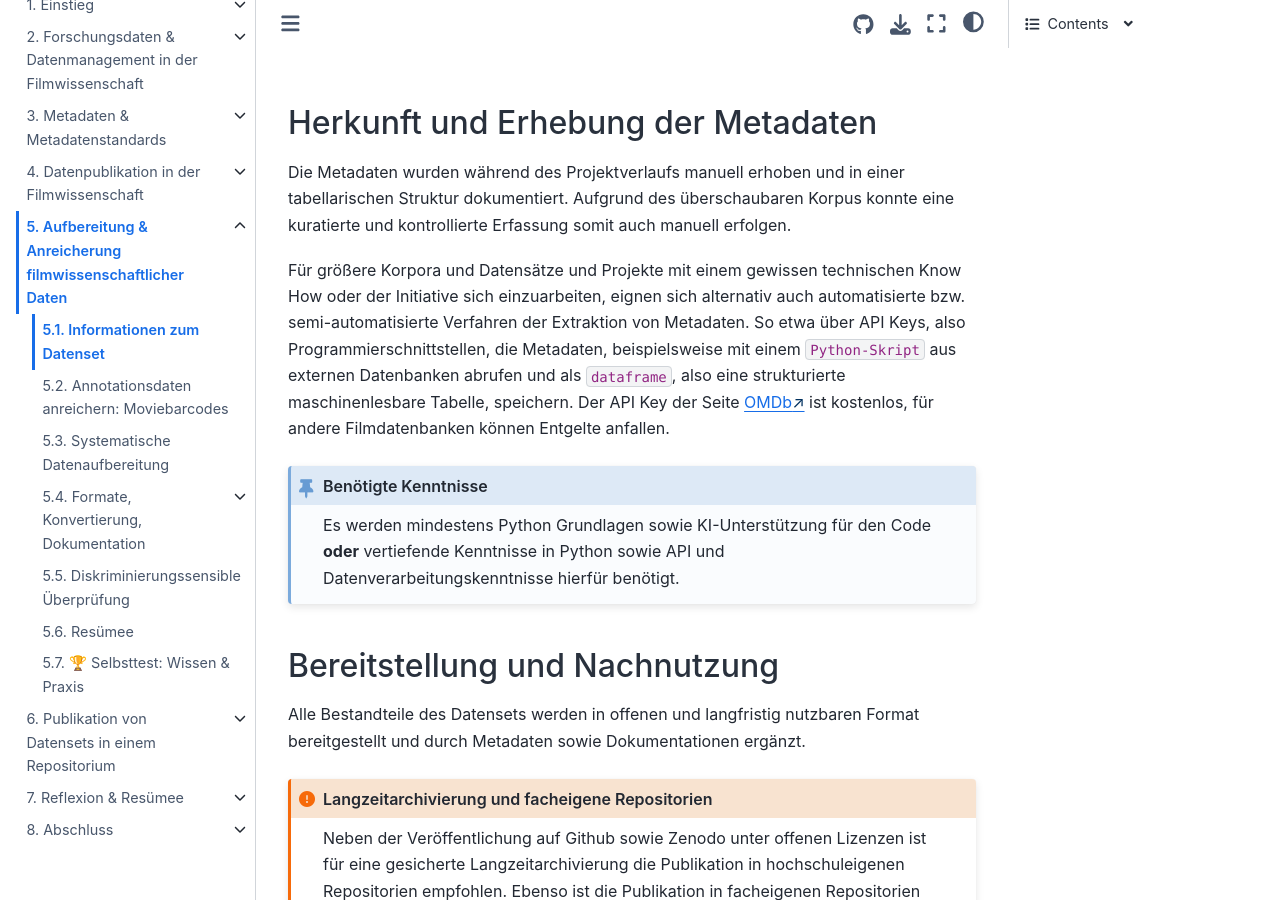
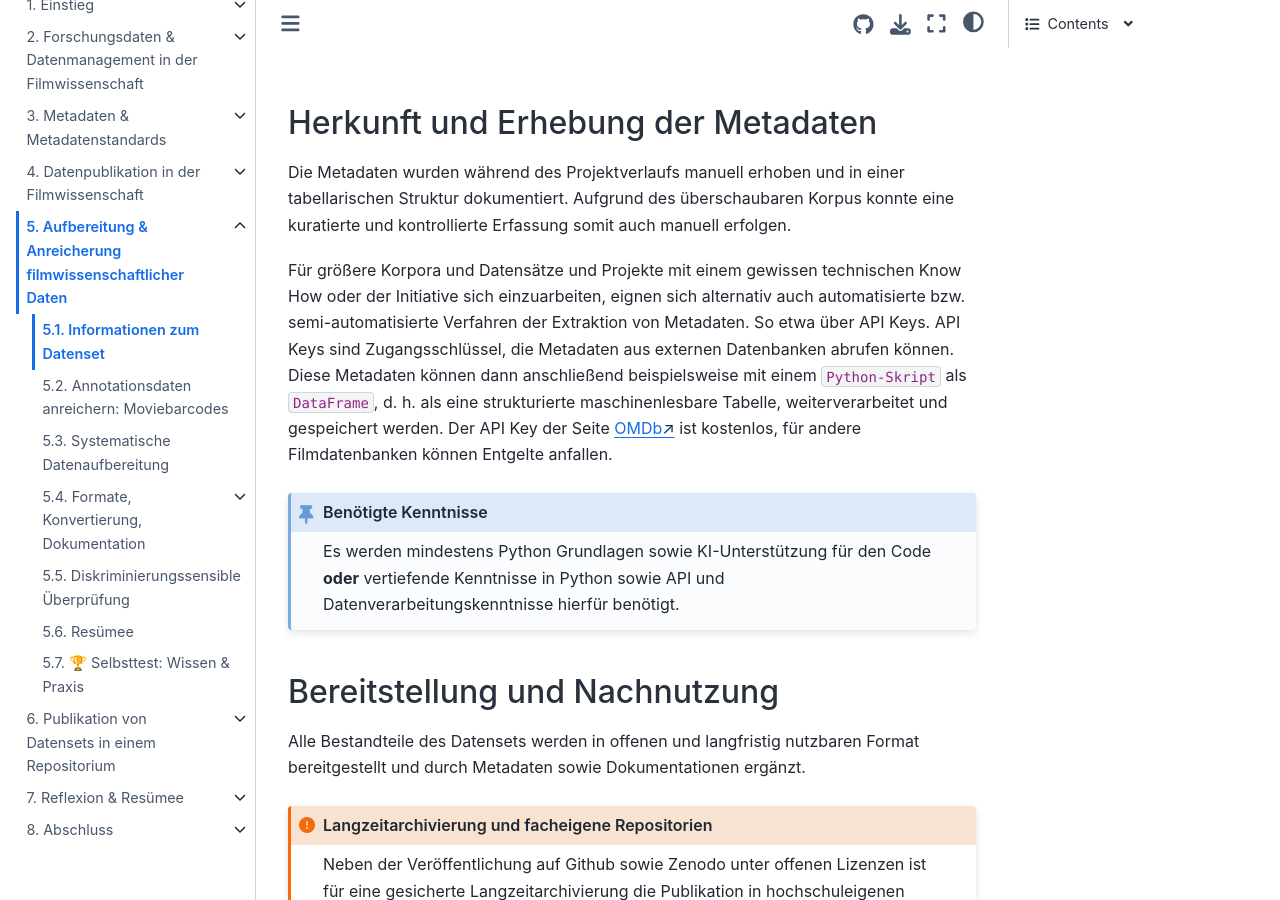
Before and after one commit to lam1aa/Bewegtes-Bild-Fallstudie-3, a Jupyter Book: the page built from 05_aufbereitung_anreicherung/informationen_datenset.md, in a window 1280 px wide and 900 px high, scrolled down 2655 px. Built offline with Jupyter Book 1.0.4 settings and Sphinx 7.4.7 and the Sphinx Book theme 1.1.4, drawn with Linux system fonts in a browser that asks for light colours.

Commit message:
Update fix style and content (ln. 83) in INFORMATIONEN_DATENSET.md

````diff
--- a/05_aufbereitung_anreicherung/informationen_datenset.md
+++ b/05_aufbereitung_anreicherung/informationen_datenset.md
@@ -80,7 +80,7 @@ Architektur des Datensatzes
 
 Die Metadaten wurden während des Projektverlaufs manuell erhoben und in einer tabellarischen Struktur dokumentiert. Aufgrund des überschaubaren Korpus konnte eine kuratierte und kontrollierte Erfassung somit auch manuell erfolgen.
 
-Für größere Korpora und Datensätze und Projekte mit einem gewissen technischen Know How oder der Initiative sich einzuarbeiten, eignen sich alternativ auch automatisierte bzw. semi-automatisierte Verfahren der Extraktion von Metadaten. So etwa über API Keys, also Programmierschnittstellen, die Metadaten, beispielsweise mit einem `Python-Skript` aus externen Datenbanken abrufen und als `dataframe`, also eine strukturierte maschinenlesbare Tabelle, speichern. Der API Key der Seite <a href="https://www.omdbapi.com/apikey.aspx " class="external-link" target="_blank">OMDb</a> ist kostenlos, für andere Filmdatenbanken können Entgelte anfallen.
+Für größere Korpora und Datensätze und Projekte mit einem gewissen technischen Know How oder der Initiative sich einzuarbeiten, eignen sich alternativ auch automatisierte bzw. semi-automatisierte Verfahren der Extraktion von Metadaten. So etwa über API Keys. API Keys sind Zugangsschlüssel, die Metadaten aus externen Datenbanken abrufen können. Diese Metadaten können dann anschließend beispielsweise mit einem `Python-Skript` als `DataFrame`, d. h. als eine strukturierte maschinenlesbare Tabelle, weiterverarbeitet und gespeichert werden. Der API Key der Seite <a href="https://www.omdbapi.com/apikey.aspx " class="external-link" target="_blank">OMDb</a> ist kostenlos, für andere Filmdatenbanken können Entgelte anfallen.
 
 ```{admonition} Benötigte Kenntnisse
 :class: hinweis
````
